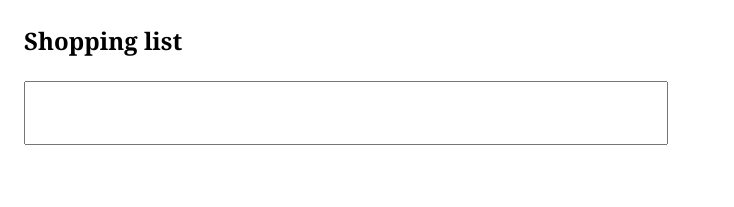
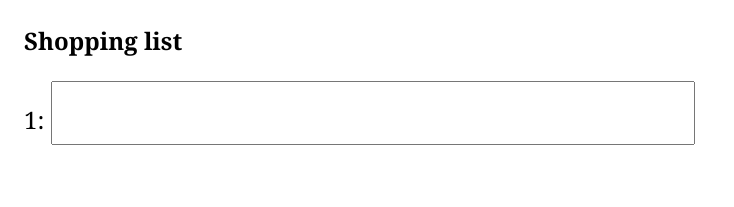
Before and after one commit to nedbat/typing_app, a React (Create React App) app: page /shopping in a window 1280 px wide. Shown: the top 207 px of the page, without its empty margins (0-734 px from the left). Built offline with nearby package versions, Linux system fonts and the light colour scheme.

Commit message:
Add some key debugging to shop items

```diff
--- a/src/shop/components.js
+++ b/src/shop/components.js
@@ -7,12 +7,13 @@ import { addItem, changeItem } from './actions'
 
 //-- Item
 
-const Item = ({ onChange, text }) => (
-  <li><input onChange={ev => onChange(ev.target.value)} value={text} /></li>
+const Item = ({ onChange, id, text }) => (
+  <li>{id}: <input onChange={ev => onChange(ev.target.value)} value={text} /></li>
 )
 
 Item.propTypes = {
   onChange: PropTypes.func.isRequired,
+  id: PropTypes.number.isRequired,
   text: PropTypes.string.isRequired,
 }
 
@@ -37,7 +38,7 @@ const ShoppingList = ({ items, onItemChange, onAddItem}) => {
               onChange={text => onItemChange(item.id, text)}
             />
           )}
-          <Item key={newid} text="" onChange={text => onAddItem(newid, text)} />
+          <Item key={newid} id={newid} text="" onChange={text => onAddItem(newid, text)} />
         </ol>
       </form>
       <Done/>
```
